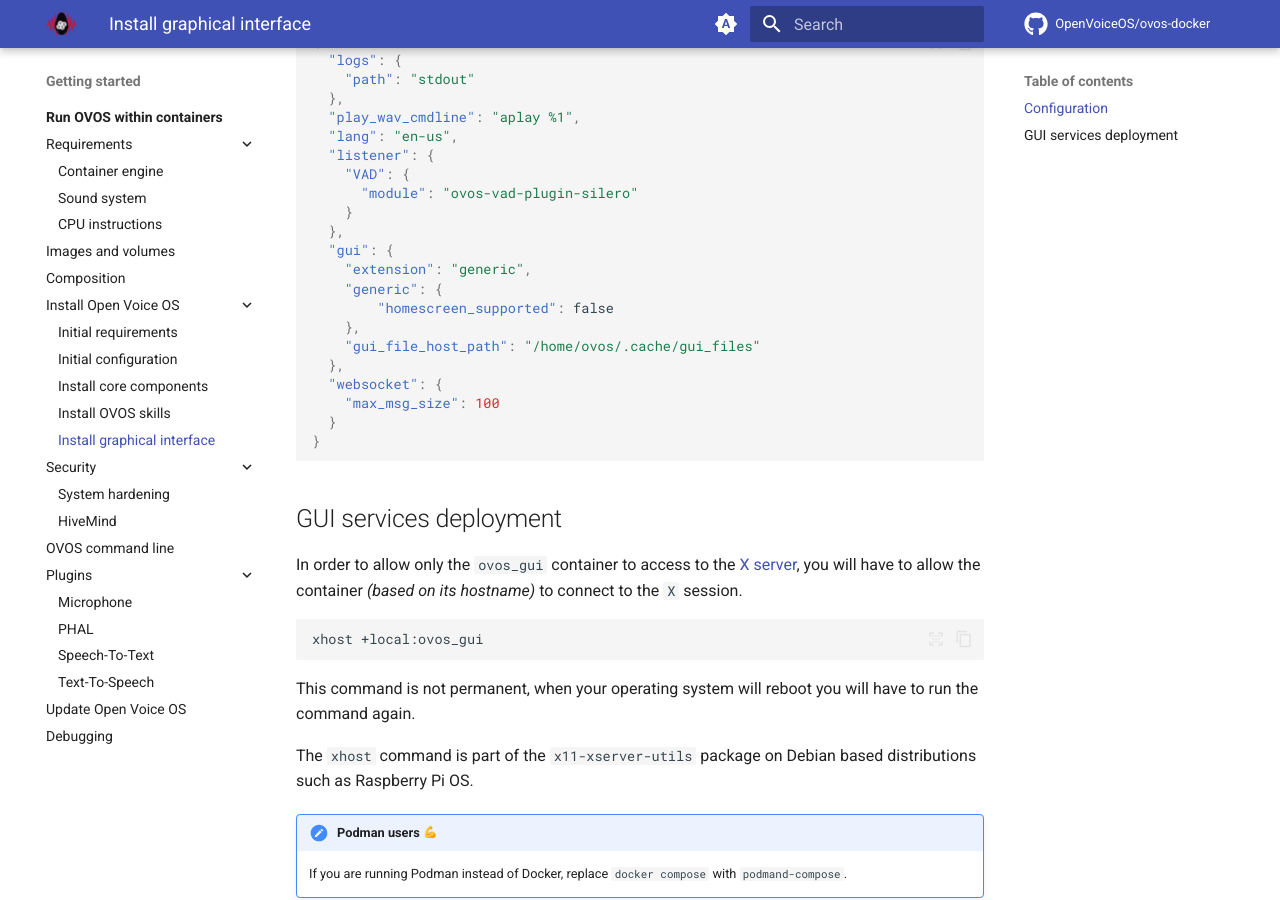
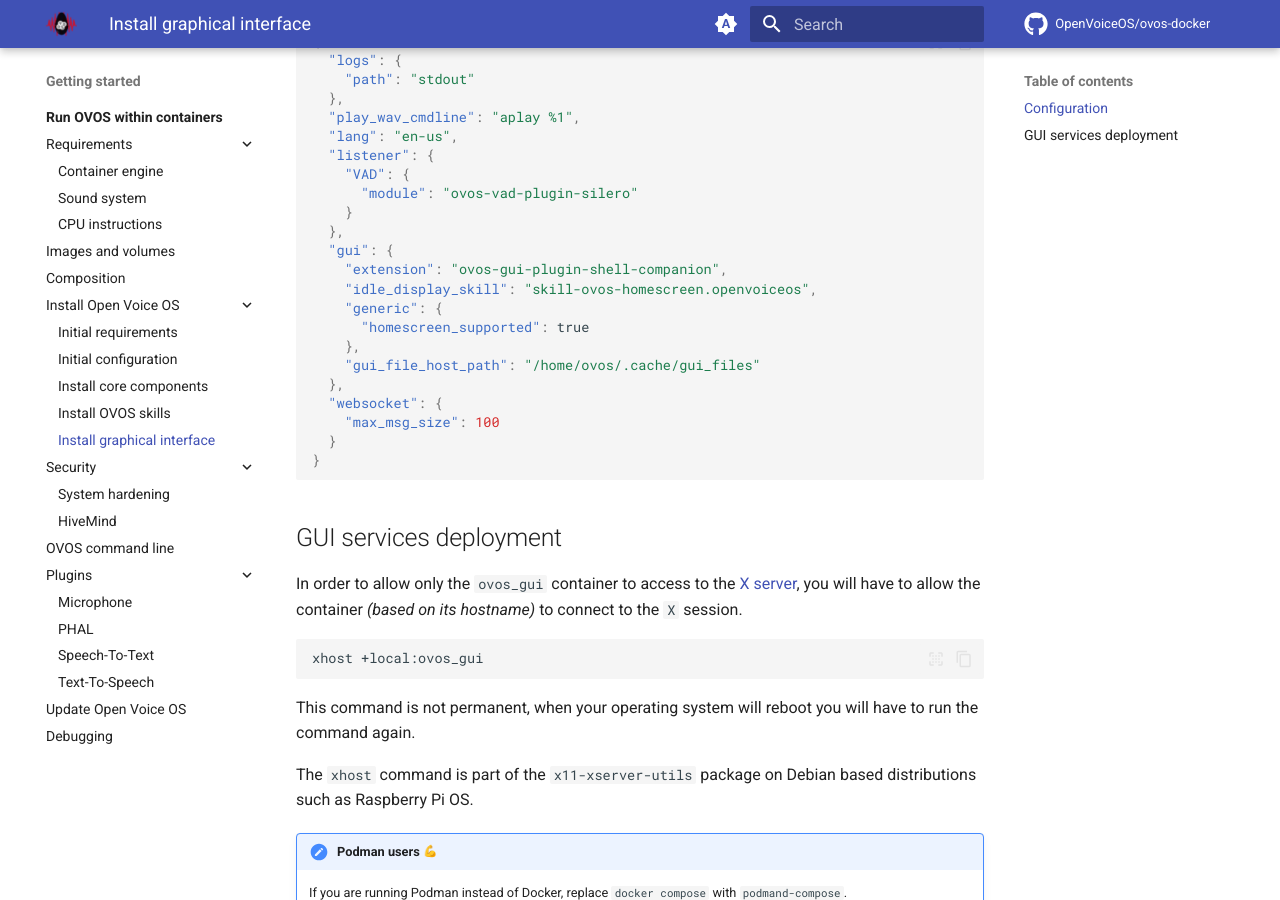
Before and after one commit to OpenVoiceOS/ovos-docker, an MkDocs documentation site: the page built from docs/getting-started/docker/installation/gui.md, in a window 1280 px wide and 900 px high, scrolled down 608 px. Built offline with MkDocs 1.6.1 and Material for MkDocs 9.7.7, drawn with Linux system fonts in a browser that asks for light colours; emoji names are drawn with the system emoji font; plug-ins that fetch from the network failed and are left out; comment, search, counter and statistics services are not loaded.

Commit message:
[gui] Add volume and fix configuration

```diff
--- a/docs/getting-started/docker/installation/gui.md
+++ b/docs/getting-started/docker/installation/gui.md
@@ -23,9 +23,10 @@
     }
   },
   "gui": {
-    "extension": "generic",
+    "extension": "ovos-gui-plugin-shell-companion",
+    "idle_display_skill": "skill-ovos-homescreen.openvoiceos",
     "generic": {
-        "homescreen_supported": false
+      "homescreen_supported": true
     },
     "gui_file_host_path": "/home/ovos/.cache/gui_files"
   },
```
Also changed, not shown: docs/getting-started/docker/images.md (+1 -0 lines).
